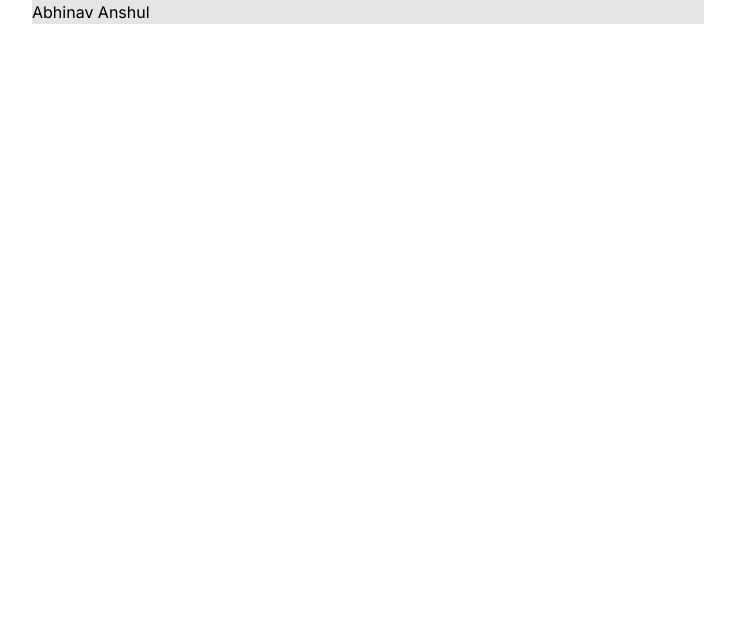
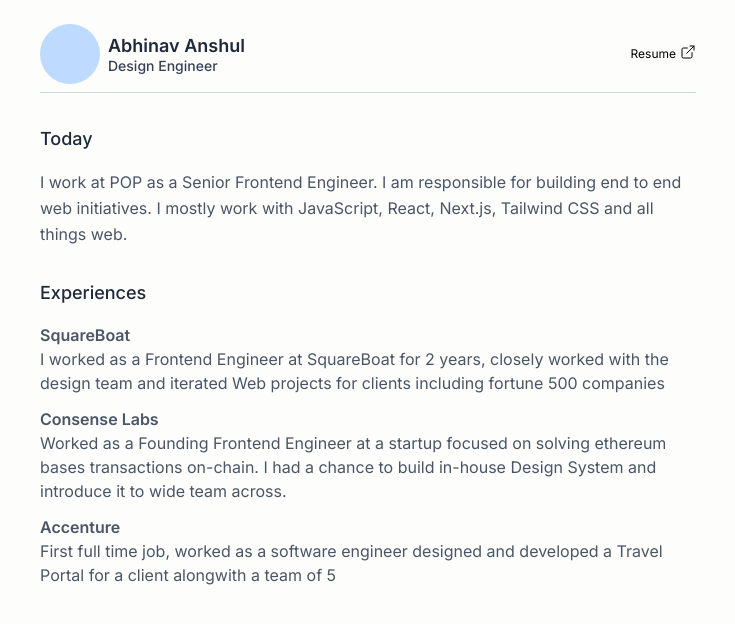
Before and after one commit to abhinav-anshul/anshul.im, a Next.js app: page / in a window 1280 px wide. Shown: the top 624 px of the page, without its empty margins (272-1007 px from the left). Built offline with nearby package versions, Linux system fonts and the light colour scheme.

Commit message:
feat: adds experience section

```diff
--- a/src/app/globals.css
+++ b/src/app/globals.css
@@ -1,16 +1,11 @@
 @import "tailwindcss";
 
 :root {
-  --background: #ffffff;
+  --background: #fdfdfc;
 }
 
 
-@media (prefers-color-scheme: dark) {
-  :root {
-    --background: #ffffff;
-  }
-}
-
 body {
   font-family: var(--font-inter), system-ui, sans-serif;
+  background-color: var(--background);
 }
--- a/src/app/layout.tsx
+++ b/src/app/layout.tsx
@@ -19,10 +19,8 @@ export default function RootLayout({
 }>) {
   return (
     <html lang="en">
-      <body
-        className={`${inter.variable} antialiased`}
-      >
-        <main className="max-w-2xl mx-auto">
+      <body className={`${inter.variable} antialiased`}>
+        <main className="max-w-2xl mx-auto py-10 px-4 md:py-6 md:px-2">
           {children}
         </main>
       </body>
--- a/src/app/page.tsx
+++ b/src/app/page.tsx
@@ -1,8 +1,14 @@
+import Header from "@/components/header";
+import Experiences from "@/components/experiences";
+import Today from "@/components/today";
+
 export default function Home() {
   return (
     <>
-      <section className="bg-neutral-200">
-        Abhinav Anshul
+      <section className="space-y-8">
+        <Header />
+        <Today />
+        <Experiences />
       </section>
     </>
   )
--- /dev/null
+++ b/src/components/experiences.tsx
@@ -0,0 +1,26 @@
+import Heading from "./ui/Heading";
+
+function Experiences() {
+    return (
+        <section className="text-gray-600 space-y-4">
+            <Heading text="Experiences" />
+            <div className="space-y-3">
+                <div>
+                    <div className="font-semibold">SquareBoat</div>
+                    <div>I worked as a Frontend Engineer at SquareBoat for 2 years, closely worked with the design team and iterated Web projects for clients including fortune 500 companies</div>
+                </div>
+                <div>
+                    <div className="font-semibold">Consense Labs</div>
+                    <div>Worked as a Founding Frontend Engineer at a startup focused on solving ethereum bases transactions on-chain. I had a chance to build in-house Design System and introduce it to wide team across.</div>
+                </div>
+                <div>
+                    <div className="font-semibold">Accenture</div>
+                    <div>First full time job, worked as a software engineer designed and developed a Travel Portal for a client alongwith a team of 5</div>
+                </div>
+
+            </div>
+        </section>
+    )
+}
+
+export default Experiences;
--- /dev/null
+++ b/src/components/header.tsx
@@ -0,0 +1,26 @@
+import { ExternalLink } from 'lucide-react'; function Header() {
+    return (
+        <header>
+            <div className="flex justify-between items-center">
+                <div className="flex items-center gap-2">
+                    <div className="rounded-full bg-blue-200 w-15 h-15"></div>
+                    <div className='leading-none'>
+                        <h1 className="font-semibold text-lg text-gray-800">Abhinav Anshul</h1>
+                        <div className='text-gray-700 text-sm font-medium -mt-1'>Design Engineer</div>
+                    </div>
+                </div>
+                <div>
+                    <div className="flex items-center space-x-1">
+                        <div className='text-xs'>Resume</div>
+                        <div className='-translate-y-0.5'>
+                            <ExternalLink strokeWidth={1.5} size={16} />
+                        </div>
+                    </div>
+                </div>
+            </div>
+            <hr className='my-2 text-gray-300'/>
+        </header>
+    )
+}
+
+export default Header;
--- /dev/null
+++ b/src/components/today.tsx
@@ -0,0 +1,14 @@
+import Heading from "./ui/Heading";
+
+function Today() {
+    return (
+        <section className="space-y-4">
+            <Heading text="Today" />
+            <div className="text-gray-600">
+               <div className="leading-relaxed">I work at POP as a Senior Frontend Engineer. I am responsible for building end to end web initiatives. I mostly work with JavaScript, React, Next.js, Tailwind CSS and all things web.</div>
+            </div>
+        </section>
+    )
+}
+
+export default Today;
--- /dev/null
+++ b/src/components/ui/Heading.tsx
@@ -0,0 +1,7 @@
+function Heading({text}: {text: string}) {
+    return (
+        <h2 className="text-gray-800 text-lg font-medium">{text}</h2>
+    )
+}
+
+export default Heading;
```
Also changed, not shown: package.json (+7 -6 lines), 1 other file (tests, documents, lock files or other folders).
